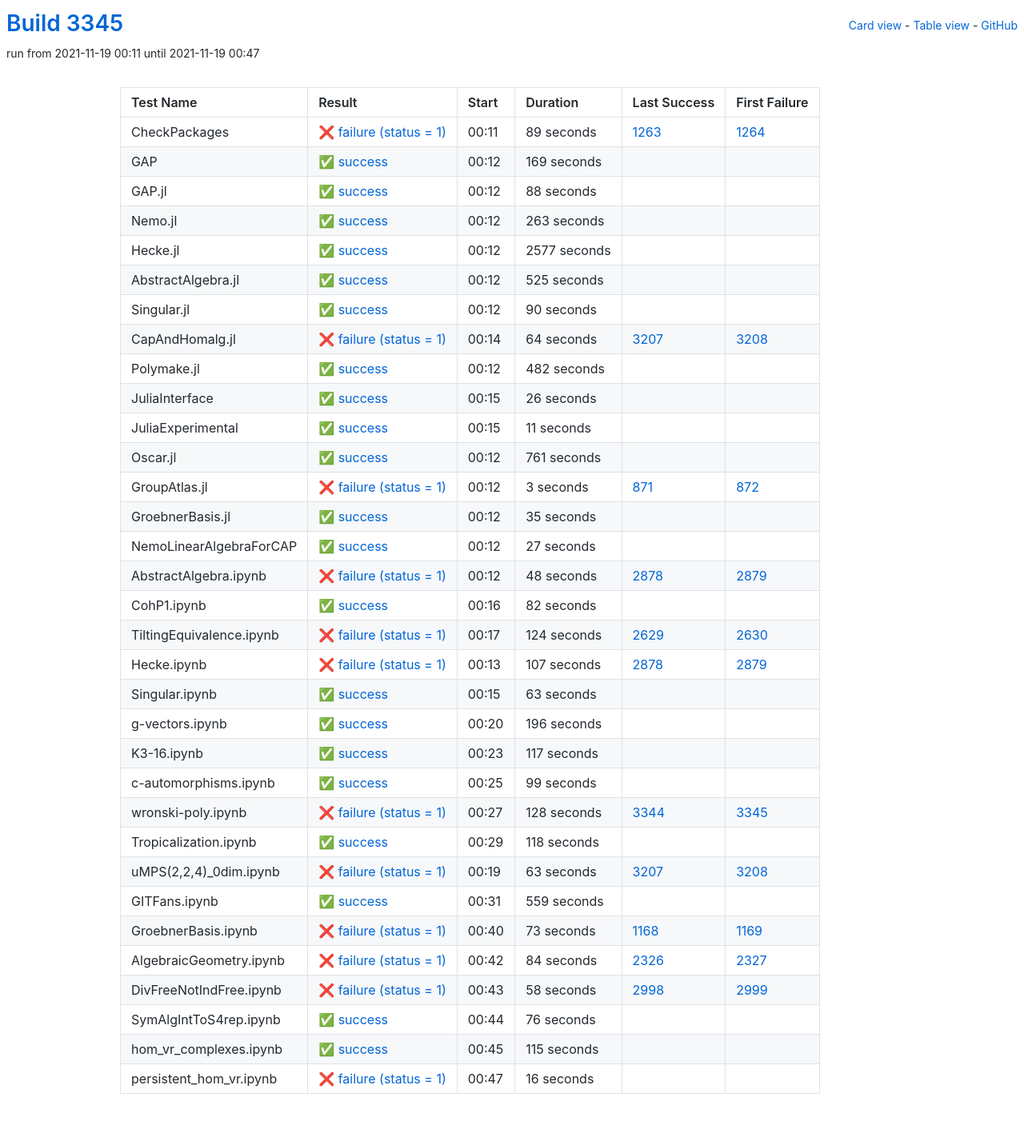
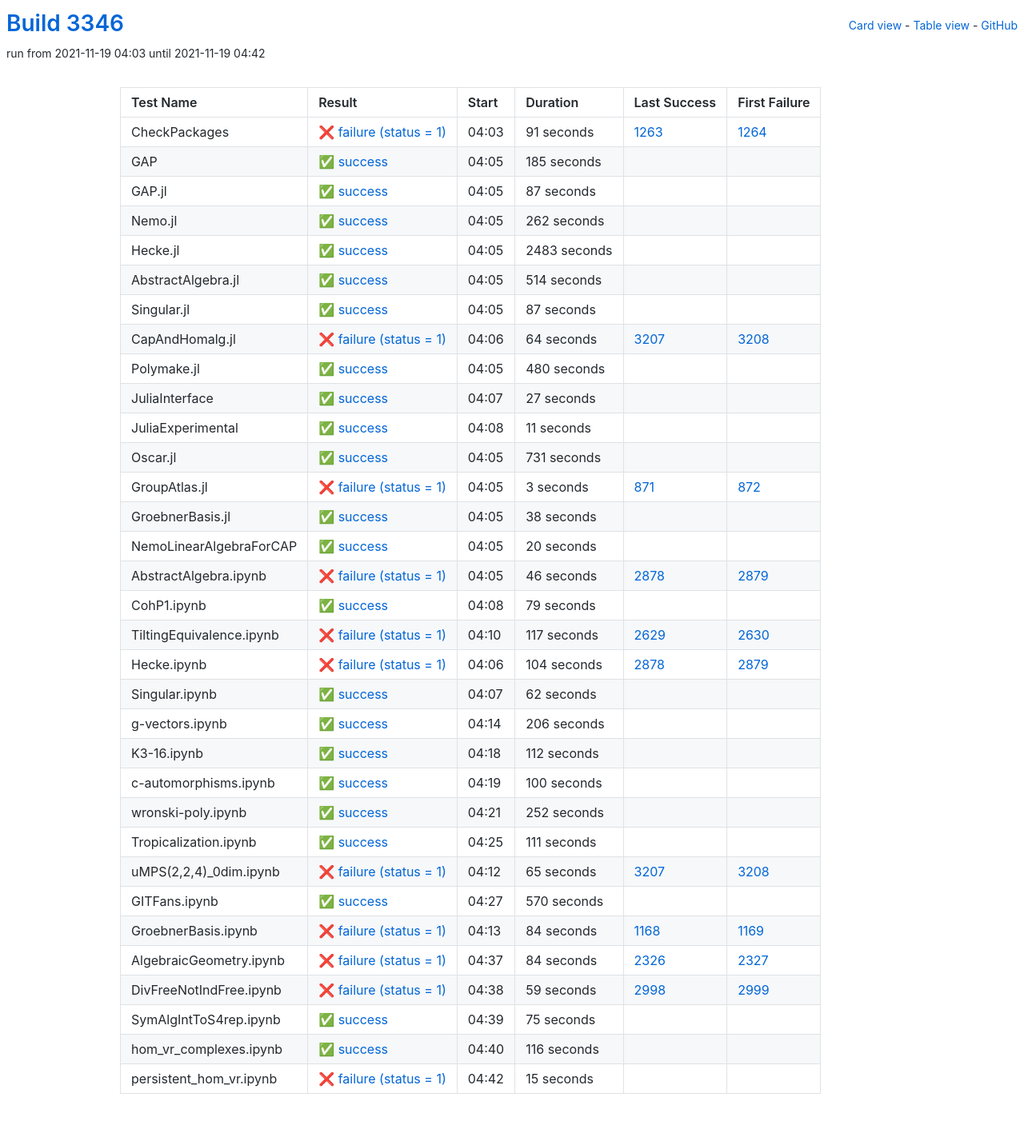
Before and after one commit to oscar-system/oscar-ci-status-stable, a Jekyll site: the page built from table.html, in a window 1280 px wide. Shown: the whole page at 80% size. Built offline with Jekyll 4.4.1, drawn with Linux system fonts in a browser that asks for light colours.

Commit message:
Build #3346

```diff
--- a/_data/ci.yml
+++ b/_data/ci.yml
@@ -1,6 +1,6 @@
 ---
-build: 3345
-build_url: https://oscarci.mathematik.uni-kl.de/job/oscar-stable/3345/
+build: 3346
+build_url: https://oscarci.mathematik.uni-kl.de/job/oscar-stable/3346/
 job: oscar-stable
 organization: oscar-system
 repo: oscar-ci-status-stable
@@ -8,92 +8,92 @@ repourl: https://github.com/oscar-system/oscar-ci-status-stable
 tests:
 - name: CheckPackages
   id: checkpackages
-  log: https://oscarci.mathematik.uni-kl.de/job/oscar-stable/3345/artifact/logs/build-3345/CheckPackages.log
-  start: 2021-11-19 00:11
+  log: https://oscarci.mathematik.uni-kl.de/job/oscar-stable/3346/artifact/logs/build-3346/CheckPackages.log
+  start: 2021-11-19 04:03
   success: false
   exitcode: 1
   status: failure
-  duration: 89
+  duration: 91
   last_success: 1263
   last_success_url: https://oscarci.mathematik.uni-kl.de/job/oscar-stable/1263/
   first_failure: 1264
   first_failure_url: https://oscarci.mathematik.uni-kl.de/job/oscar-stable/1264/
 - name: GAP
   id: gap
-  log: https://oscarci.mathematik.uni-kl.de/job/oscar-stable/3345/artifact/logs/build-3345/GAP.log
-  start: 2021-11-19 00:12
+  log: https://oscarci.mathematik.uni-kl.de/job/oscar-stable/3346/artifact/logs/build-3346/GAP.log
+  start: 2021-11-19 04:05
   success: true
   exitcode: 0
   status: success
-  duration: 169
+  duration: 185
   last_success: false
   last_success_url:
   first_failure: false
   first_failure_url:
 - name: GAP.jl
   id: gap-jl
-  log: https://oscarci.mathematik.uni-kl.de/job/oscar-stable/3345/artifact/logs/build-3345/GAP.jl.log
-  start: 2021-11-19 00:12
+  log: https://oscarci.mathematik.uni-kl.de/job/oscar-stable/3346/artifact/logs/build-3346/GAP.jl.log
+  start: 2021-11-19 04:05
   success: true
   exitcode: 0
   status: success
-  duration: 88
+  duration: 87
   last_success: false
   last_success_url:
   first_failure: false
   first_failure_url:
 - name: Nemo.jl
   id: nemo-jl
-  log: https://oscarci.mathematik.uni-kl.de/job/oscar-stable/3345/artifact/logs/build-3345/Nemo.jl.log
-  start: 2021-11-19 00:12
+  log: https://oscarci.mathematik.uni-kl.de/job/oscar-stable/3346/artifact/logs/build-3346/Nemo.jl.log
+  start: 2021-11-19 04:05
   success: true
   exitcode: 0
   status: success
-  duration: 263
+  duration: 262
   last_success: false
   last_success_url:
   first_failure: false
   first_failure_url:
 - name: Hecke.jl
   id: hecke-jl
-  log: https://oscarci.mathematik.uni-kl.de/job/oscar-stable/3345/artifact/logs/build-3345/Hecke.jl.log
-  start: 2021-11-19 00:12
+  log: https://oscarci.mathematik.uni-kl.de/job/oscar-stable/3346/artifact/logs/build-3346/Hecke.jl.log
+  start: 2021-11-19 04:05
   success: true
   exitcode: 0
   status: success
-  duration: 2577
+  duration: 2483
   last_success: false
   last_success_url:
   first_failure: false
   first_failure_url:
 - name: AbstractAlgebra.jl
   id: abstractalgebra-jl
-  log: https://oscarci.mathematik.uni-kl.de/job/oscar-stable/3345/artifact/logs/build-3345/AbstractAlgebra.jl.log
-  start: 2021-11-19 00:12
+  log: https://oscarci.mathematik.uni-kl.de/job/oscar-stable/3346/artifact/logs/build-3346/AbstractAlgebra.jl.log
+  start: 2021-11-19 04:05
   success: true
   exitcode: 0
   status: success
-  duration: 525
+  duration: 514
   last_success: false
   last_success_url:
   first_failure: false
   first_failure_url:
 - name: Singular.jl
   id: singular-jl
-  log: https://oscarci.mathematik.uni-kl.de/job/oscar-stable/3345/artifact/logs/build-3345/Singular.jl.log
-  start: 2021-11-19 00:12
+  log: https://oscarci.mathematik.uni-kl.de/job/oscar-stable/3346/artifact/logs/build-3346/Singular.jl.log
+  start: 2021-11-19 04:05
   success: true
   exitcode: 0
   status: success
-  duration: 90
+  duration: 87
   last_success: false
   last_success_url:
   first_failure: false
   first_failure_url:
 - name: CapAndHomalg.jl
   id: capandhomalg-jl
-  log: https://oscarci.mathematik.uni-kl.de/job/oscar-stable/3345/artifact/logs/build-3345/CapAndHomalg.jl.log
-  start: 2021-11-19 00:14
+  log: https://oscarci.mathematik.uni-kl.de/job/oscar-stable/3346/artifact/logs/build-3346/CapAndHomalg.jl.log
+  start: 2021-11-19 04:06
   success: false
   exitcode: 1
   status: failure
@@ -104,32 +104,32 @@ tests:
   first_failure_url: https://oscarci.mathematik.uni-kl.de/job/oscar-stable/3208/
 - name: Polymake.jl
   id: polymake-jl
-  log: https://oscarci.mathematik.uni-kl.de/job/oscar-stable/3345/artifact/logs/build-3345/Polymake.jl.log
-  start: 2021-11-19 00:12
+  log: https://oscarci.mathematik.uni-kl.de/job/oscar-stable/3346/artifact/logs/build-3346/Polymake.jl.log
+  start: 2021-11-19 04:05
   success: true
   exitcode: 0
   status: success
-  duration: 482
+  duration: 480
   last_success: false
   last_success_url:
   first_failure: false
   first_failure_url:
 - name: JuliaInterface
   id: juliainterface
-  log: https://oscarci.mathematik.uni-kl.de/job/oscar-stable/3345/artifact/logs/build-3345/JuliaInterface.log
-  start: 2021-11-19 00:15
+  log: https://oscarci.mathematik.uni-kl.de/job/oscar-stable/3346/artifact/logs/build-3346/JuliaInterface.log
+  start: 2021-11-19 04:07
   success: true
   exitcode: 0
   status: success
-  duration: 26
+  duration: 27
   last_success: false
   last_success_url:
   first_failure: false
   first_failure_url:
 - name: JuliaExperimental
   id: juliaexperimental
-  log: https://oscarci.mathematik.uni-kl.de/job/oscar-stable/3345/artifact/logs/build-3345/JuliaExperimental.log
-  start: 2021-11-19 00:15
+  log: https://oscarci.mathematik.uni-kl.de/job/oscar-stable/3346/artifact/logs/build-3346/JuliaExperimental.log
+  start: 2021-11-19 04:08
   success: true
   exitcode: 0
   status: success
@@ -140,20 +140,20 @@ tests:
   first_failure_url:
 - name: Oscar.jl
   id: oscar-jl
-  log: https://oscarci.mathematik.uni-kl.de/job/oscar-stable/3345/artifact/logs/build-3345/Oscar.jl.log
-  start: 2021-11-19 00:12
+  log: https://oscarci.mathematik.uni-kl.de/job/oscar-stable/3346/artifact/logs/build-3346/Oscar.jl.log
+  start: 2021-11-19 04:05
   success: true
   exitcode: 0
   status: success
-  duration: 761
+  duration: 731
   last_success: false
   last_success_url:
   first_failure: false
   first_failure_url:
 - name: GroupAtlas.jl
   id: groupatlas-jl
-  log: https://oscarci.mathematik.uni-kl.de/job/oscar-stable/3345/artifact/logs/build-3345/GroupAtlas.jl.log
-  start: 2021-11-19 00:12
+  log: https://oscarci.mathematik.uni-kl.de/job/oscar-stable/3346/artifact/logs/build-3346/GroupAtlas.jl.log
+  start: 2021-11-19 04:05
   success: false
   exitcode: 1
   status: failure
@@ -164,188 +164,188 @@ tests:
   first_failure_url: https://oscarci.mathematik.uni-kl.de/job/oscar-stable/872/
 - name: GroebnerBasis.jl
   id: groebnerbasis-jl
-  log: https://oscarci.mathematik.uni-kl.de/job/oscar-stable/3345/artifact/logs/build-3345/GroebnerBasis.jl.log
-  start: 2021-11-19 00:12
+  log: https://oscarci.mathematik.uni-kl.de/job/oscar-stable/3346/artifact/logs/build-3346/GroebnerBasis.jl.log
+  start: 2021-11-19 04:05
   success: true
   exitcode: 0
   status: success
-  duration: 35
+  duration: 38
   last_success: false
   last_success_url:
   first_failure: false
   first_failure_url:
 - name: NemoLinearAlgebraForCAP
   id: nemolinearalgebraforcap
-  log: https://oscarci.mathematik.uni-kl.de/job/oscar-stable/3345/artifact/logs/build-3345/NemoLinearAlgebraForCAP.log
-  start: 2021-11-19 00:12
+  log: https://oscarci.mathematik.uni-kl.de/job/oscar-stable/3346/artifact/logs/build-3346/NemoLinearAlgebraForCAP.log
+  start: 2021-11-19 04:05
   success: true
   exitcode: 0
   status: success
-  duration: 27
+  duration: 20
   last_success: false
   last_success_url:
   first_failure: false
   first_failure_url:
 - name: AbstractAlgebra.ipynb
   id: abstractalgebra-ipynb
-  log: https://oscarci.mathematik.uni-kl.de/job/oscar-stable/3345/artifact/logs/build-3345/AbstractAlgebra.ipynb.log
-  start: 2021-11-19 00:12
+  log: https://oscarci.mathematik.uni-kl.de/job/oscar-stable/3346/artifact/logs/build-3346/AbstractAlgebra.ipynb.log
+  start: 2021-11-19 04:05
   success: false
   exitcode: 1
   status: failure
-  duration: 48
+  duration: 46
   last_success: 2878
   last_success_url: https://oscarci.mathematik.uni-kl.de/job/oscar-stable/2878/
   first_failure: 2879
   first_failure_url: https://oscarci.mathematik.uni-kl.de/job/oscar-stable/2879/
 - name: CohP1.ipynb
   id: cohp1-ipynb
-  log: https://oscarci.mathematik.uni-kl.de/job/oscar-stable/3345/artifact/logs/build-3345/CohP1.ipynb.log
-  start: 2021-11-19 00:16
+  log: https://oscarci.mathematik.uni-kl.de/job/oscar-stable/3346/artifact/logs/build-3346/CohP1.ipynb.log
+  start: 2021-11-19 04:08
   success: true
   exitcode: 0
   status: success
-  duration: 82
+  duration: 79
   last_success: false
   last_success_url:
   first_failure: false
   first_failure_url:
 - name: TiltingEquivalence.ipynb
   id: tiltingequivalence-ipynb
-  log: https://oscarci.mathematik.uni-kl.de/job/oscar-stable/3345/artifact/logs/build-3345/TiltingEquivalence.ipynb.log
-  start: 2021-11-19 00:17
+  log: https://oscarci.mathematik.uni-kl.de/job/oscar-stable/3346/artifact/logs/build-3346/TiltingEquivalence.ipynb.log
+  start: 2021-11-19 04:10
   success: false
   exitcode: 1
   status: failure
-  duration: 124
+  duration: 117
   last_success: 2629
   last_success_url: https://oscarci.mathematik.uni-kl.de/job/oscar-stable/2629/
   first_failure: 2630
   first_failure_url: https://oscarci.mathematik.uni-kl.de/job/oscar-stable/2630/
 - name: Hecke.ipynb
   id: hecke-ipynb
-  log: https://oscarci.mathematik.uni-kl.de/job/oscar-stable/3345/artifact/logs/build-3345/Hecke.ipynb.log
-  start: 2021-11-19 00:13
+  log: https://oscarci.mathematik.uni-kl.de/job/oscar-stable/3346/artifact/logs/build-3346/Hecke.ipynb.log
+  start: 2021-11-19 04:06
   success: false
   exitcode: 1
   status: failure
-  duration: 107
+  duration: 104
   last_success: 2878
   last_success_url: https://oscarci.mathematik.uni-kl.de/job/oscar-stable/2878/
   first_failure: 2879
   first_failure_url: https://oscarci.mathematik.uni-kl.de/job/oscar-stable/2879/
 - name: Singular.ipynb
   id: singular-ipynb
-  log: https://oscarci.mathematik.uni-kl.de/job/oscar-stable/3345/artifact/logs/build-3345/Singular.ipynb.log
-  start: 2021-11-19 00:15
+  log: https://oscarci.mathematik.uni-kl.de/job/oscar-stable/3346/artifact/logs/build-3346/Singular.ipynb.log
+  start: 2021-11-19 04:07
   success: true
   exitcode: 0
   status: success
-  duration: 63
+  duration: 62
   last_success: false
   last_success_url:
   first_failure: false
   first_failure_url:
 - name: g-vectors.ipynb
   id: g-vectors-ipynb
-  log: https://oscarci.mathematik.uni-kl.de/job/oscar-stable/3345/artifact/logs/build-3345/g-vectors.ipynb.log
-  start: 2021-11-19 00:20
+  log: https://oscarci.mathematik.uni-kl.de/job/oscar-stable/3346/artifact/logs/build-3346/g-vectors.ipynb.log
+  start: 2021-11-19 04:14
   success: true
   exitcode: 0
   status: success
-  duration: 196
+  duration: 206
   last_success: false
   last_success_url:
   first_failure: false
   first_failure_url:
 - name: K3-16.ipynb
   id: k3-16-ipynb
-  log: https://oscarci.mathematik.uni-kl.de/job/oscar-stable/3345/artifact/logs/build-3345/K3-16.ipynb.log
-  start: 2021-11-19 00:23
+  log: https://oscarci.mathematik.uni-kl.de/job/oscar-stable/3346/artifact/logs/build-3346/K3-16.ipynb.log
+  start: 2021-11-19 04:18
   success: true
   exitcode: 0
   status: success
-  duration: 117
+  duration: 112
   last_success: false
   last_success_url:
   first_failure: false
   first_failure_url:
 - name: c-automorphisms.ipynb
   id: c-automorphisms-ipynb
-  log: https://oscarci.mathematik.uni-kl.de/job/oscar-stable/3345/artifact/logs/build-3345/c-automorphisms.ipynb.log
-  start: 2021-11-19 00:25
+  log: https://oscarci.mathematik.uni-kl.de/job/oscar-stable/3346/artifact/logs/build-3346/c-automorphisms.ipynb.log
+  start: 2021-11-19 04:19
   success: true
   exitcode: 0
   status: success
-  duration: 99
+  duration: 100
   last_success: false
   last_success_url:
   first_failure: false
   first_failure_url:
 - name: wronski-poly.ipynb
   id: wronski-poly-ipynb
-  log: https://oscarci.mathematik.uni-kl.de/job/oscar-stable/3345/artifact/logs/build-3345/wronski-poly.ipynb.log
-  start: 2021-11-19 00:27
-  success: false
-  exitcode: 1
-  status: failure
-  duration: 128
-  last_success: 3344
-  last_success_url: https://oscarci.mathematik.uni-kl.de/job/oscar-stable/3344/
-  first_failure: 3345
-  first_failure_url: https://oscarci.mathematik.uni-kl.de/job/oscar-stable/3345/
-- name: Tropicalization.ipynb
-  id: tropicalization-ipynb
-  log: https://oscarci.mathematik.uni-kl.de/job/oscar-stable/3345/artifact/logs/build-3345/Tropicalization.ipynb.log
-  start: 2021-11-19 00:29
+  log: https://oscarci.mathematik.uni-kl.de/job/oscar-stable/3346/artifact/logs/build-3346/wronski-poly.ipynb.log
+  start: 2021-11-19 04:21
   success: true
   exitcode: 0
   status: success
-  duration: 118
+  duration: 252
+  last_success: false
+  last_success_url:
+  first_failure: false
+  first_failure_url:
+- name: Tropicalization.ipynb
+  id: tropicalization-ipynb
+  log: https://oscarci.mathematik.uni-kl.de/job/oscar-stable/3346/artifact/logs/build-3346/Tropicalization.ipynb.log
+  start: 2021-11-19 04:25
+  success: true
+  exitcode: 0
+  status: success
+  duration: 111
   last_success: false
   last_success_url:
   first_failure: false
   first_failure_url:
 - name: uMPS(2,2,4)_0dim.ipynb
   id: umps-2-2-4-0dim-ipynb
-  log: https://oscarci.mathematik.uni-kl.de/job/oscar-stable/3345/artifact/logs/build-3345/uMPS-2-2-4-_0dim.ipynb.log
-  start: 2021-11-19 00:19
+  log: https://oscarci.mathematik.uni-kl.de/job/oscar-stable/3346/artifact/logs/build-3346/uMPS-2-2-4-_0dim.ipynb.log
+  start: 2021-11-19 04:12
   success: false
   exitcode: 1
   status: failure
-  duration: 63
+  duration: 65
   last_success: 3207
   last_success_url: https://oscarci.mathematik.uni-kl.de/job/oscar-stable/3207/
   first_failure: 3208
   first_failure_url: https://oscarci.mathematik.uni-kl.de/job/oscar-stable/3208/
 - name: GITFans.ipynb
   id: gitfans-ipynb
-  log: https://oscarci.mathematik.uni-kl.de/job/oscar-stable/3345/artifact/logs/build-3345/GITFans.ipynb.log
-  start: 2021-11-19 00:31
+  log: https://oscarci.mathematik.uni-kl.de/job/oscar-stable/3346/artifact/logs/build-3346/GITFans.ipynb.log
+  start: 2021-11-19 04:27
   success: true
   exitcode: 0
   status: success
-  duration: 559
+  duration: 570
   last_success: false
   last_success_url:
   first_failure: false
   first_failure_url:
 - name: GroebnerBasis.ipynb
   id: groebnerbasis-ipynb
-  log: https://oscarci.mathematik.uni-kl.de/job/oscar-stable/3345/artifact/logs/build-3345/GroebnerBasis.ipynb.log
-  start: 2021-11-19 00:40
+  log: https://oscarci.mathematik.uni-kl.de/job/oscar-stable/3346/artifact/logs/build-3346/GroebnerBasis.ipynb.log
+  start: 2021-11-19 04:13
   success: false
   exitcode: 1
   status: failure
-  duration: 73
+  duration: 84
   last_success: 1168
   last_success_url: https://oscarci.mathematik.uni-kl.de/job/oscar-stable/1168/
   first_failure: 1169
   first_failure_url: https://oscarci.mathematik.uni-kl.de/job/oscar-stable/1169/
 - name: AlgebraicGeometry.ipynb
   id: algebraicgeometry-ipynb
-  log: https://oscarci.mathematik.uni-kl.de/job/oscar-stable/3345/artifact/logs/build-3345/AlgebraicGeometry.ipynb.log
-  start: 2021-11-19 00:42
+  log: https://oscarci.mathematik.uni-kl.de/job/oscar-stable/3346/artifact/logs/build-3346/AlgebraicGeometry.ipynb.log
+  start: 2021-11-19 04:37
   success: false
   exitcode: 1
   status: failure
@@ -356,48 +356,48 @@ tests:
   first_failure_url: https://oscarci.mathematik.uni-kl.de/job/oscar-stable/2327/
 - name: DivFreeNotIndFree.ipynb
   id: divfreenotindfree-ipynb
-  log: https://oscarci.mathematik.uni-kl.de/job/oscar-stable/3345/artifact/logs/build-3345/DivFreeNotIndFree.ipynb.log
-  start: 2021-11-19 00:43
+  log: https://oscarci.mathematik.uni-kl.de/job/oscar-stable/3346/artifact/logs/build-3346/DivFreeNotIndFree.ipynb.log
+  start: 2021-11-19 04:38
   success: false
   exitcode: 1
   status: failure
-  duration: 58
+  duration: 59
   last_success: 2998
   last_success_url: https://oscarci.mathematik.uni-kl.de/job/oscar-stable/2998/
   first_failure: 2999
   first_failure_url: https://oscarci.mathematik.uni-kl.de/job/oscar-stable/2999/
 - name: SymAlgIntToS4rep.ipynb
   id: symalginttos4rep-ipynb
-  log: https://oscarci.mathematik.uni-kl.de/job/oscar-stable/3345/artifact/logs/build-3345/SymAlgIntToS4rep.ipynb.log
-  start: 2021-11-19 00:44
+  log: https://oscarci.mathematik.uni-kl.de/job/oscar-stable/3346/artifact/logs/build-3346/SymAlgIntToS4rep.ipynb.log
+  start: 2021-11-19 04:39
   success: true
   exitcode: 0
   status: success
-  duration: 76
+  duration: 75
   last_success: false
   last_success_url:
   first_failure: false
   first_failure_url:
 - name: hom_vr_complexes.ipynb
   id: hom-vr-complexes-ipynb
-  log: https://oscarci.mathematik.uni-kl.de/job/oscar-stable/3345/artifact/logs/build-3345/hom_vr_complexes.ipynb.log
-  start: 2021-11-19 00:45
+  log: https://oscarci.mathematik.uni-kl.de/job/oscar-stable/3346/artifact/logs/build-3346/hom_vr_complexes.ipynb.log
+  start: 2021-11-19 04:40
   success: true
   exitcode: 0
   status: success
-  duration: 115
+  duration: 116
   last_success: false
   last_success_url:
   first_failure: false
   first_failure_url:
 - name: persistent_hom_vr.ipynb
   id: persistent-hom-vr-ipynb
-  log: https://oscarci.mathematik.uni-kl.de/job/oscar-stable/3345/artifact/logs/build-3345/persistent_hom_vr.ipynb.log
-  start: 2021-11-19 00:47
+  log: https://oscarci.mathematik.uni-kl.de/job/oscar-stable/3346/artifact/logs/build-3346/persistent_hom_vr.ipynb.log
+  start: 2021-11-19 04:42
   success: false
   exitcode: 1
   status: failure
-  duration: 16
+  duration: 15
   last_success: false
   last_success_url:
   first_failure: false
```
Also changed, not shown: README.md.
